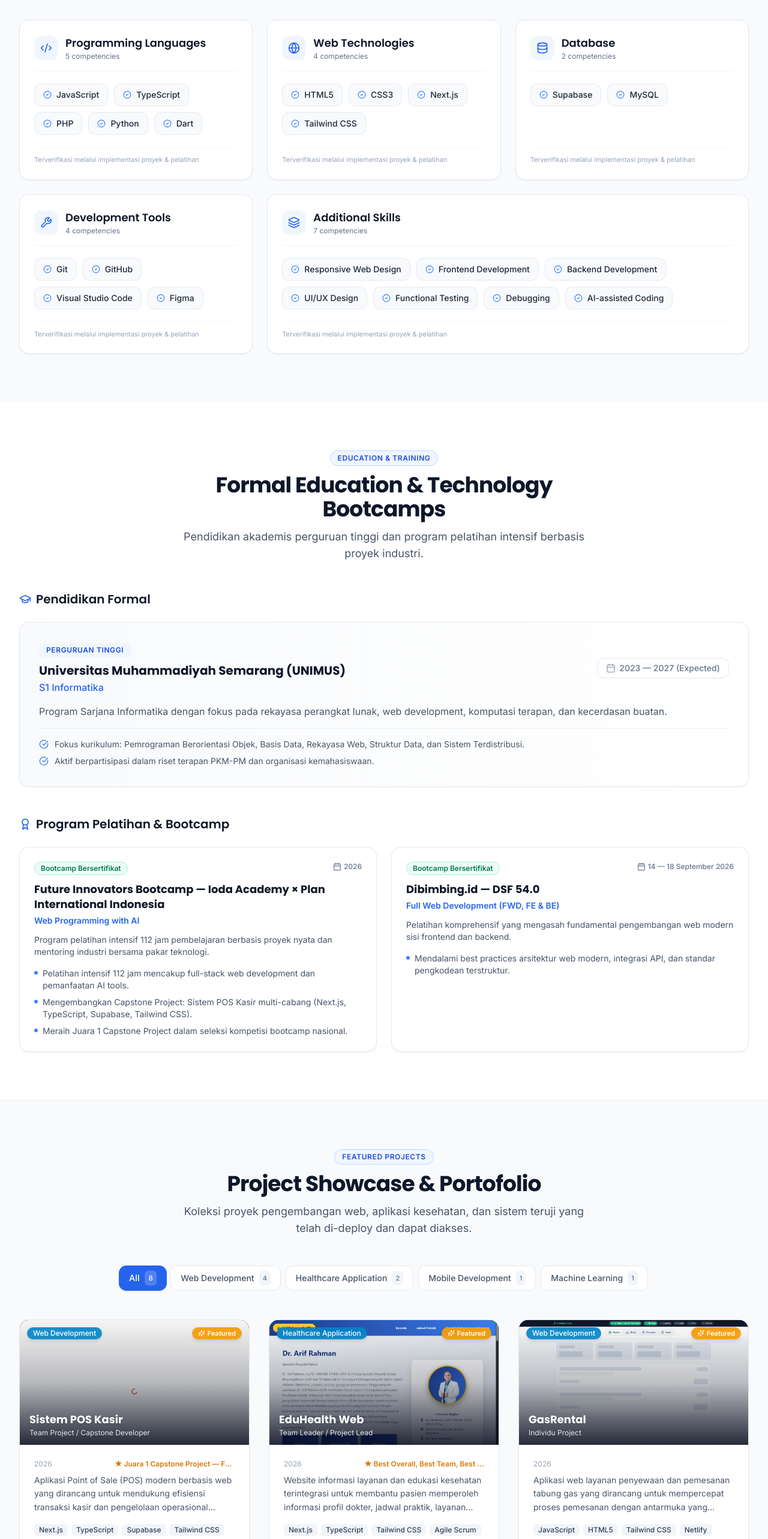
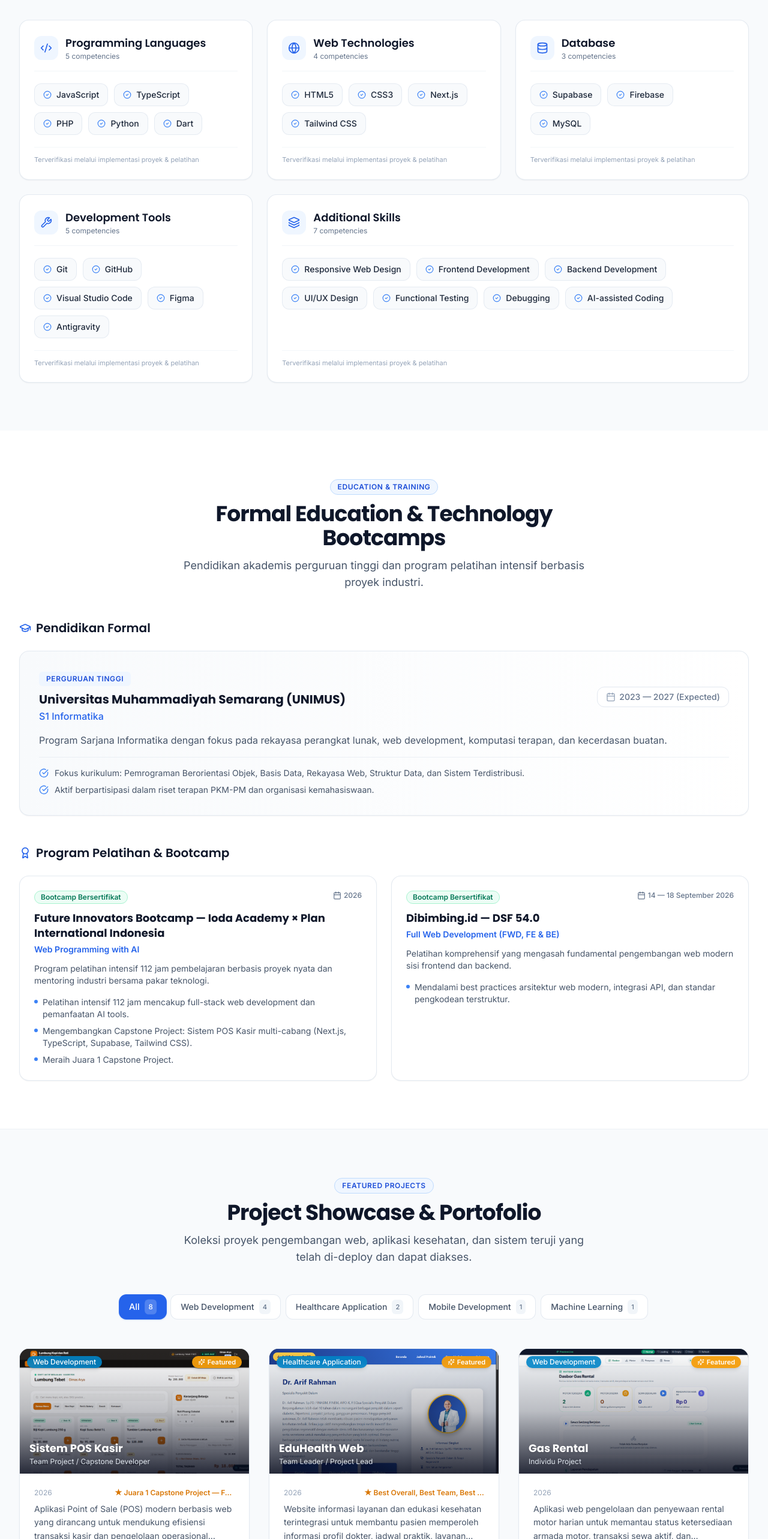
Before and after one commit to zalfasayfanah/Porto-Web, a Next.js app: page / in a window 1280 px wide. Shown: the part 1900-4466 px from the top of the page at 60% size. Built offline with nearby package versions, Linux system fonts and the light colour scheme.

Commit message:
feat: add Firebase and Antigravity to skills, update Gas Rental and POS screenshots, refine bootcamp award copy

```diff
--- a/src/data/education.ts
+++ b/src/data/education.ts
@@ -22,7 +22,7 @@ export const educationData: EducationItem[] = [
     details: [
       "Pelatihan intensif 112 jam mencakup full-stack web development dan pemanfaatan AI tools.",
       "Mengembangkan Capstone Project: Sistem POS Kasir multi-cabang (Next.js, TypeScript, Supabase, Tailwind CSS).",
-      "Meraih Juara 1 Capstone Project dalam seleksi kompetisi bootcamp nasional.",
+      "Meraih Juara 1 Capstone Project.",
     ],
     isBootcamp: true,
   },
--- a/src/data/projects.ts
+++ b/src/data/projects.ts
@@ -71,23 +71,23 @@ export const projectsData: ProjectItem[] = [
   },
   {
     id: "gas-rental",
-    name: "GasRental",
+    name: "Gas Rental",
     category: "Web Development",
     year: 2026,
     role: "Individu Project",
     description:
-      "Aplikasi web layanan penyewaan dan pemesanan tabung gas yang dirancang untuk mempercepat proses pemesanan dengan antarmuka yang bersih dan mudah digunakan.",
+      "Aplikasi web pengelolaan dan penyewaan rental motor harian untuk memantau status ketersediaan armada motor, transaksi sewa aktif, dan pendapatan harian secara real-time.",
     keyFeatures: [
-      "Katalog pilihan jenis dan ukuran tabung gas",
-      "Formulir pemesanan dan penyewaan langsung",
-      "Kalkulasi estimasi biaya sewa transparan",
-      "Tata letak responsif ramah perangkat mobile",
+      "Dasbor monitoring armada motor tersedia dan sedang disewa",
+      "Pencatatan transaksi dan pelacakan sewa aktif berjalan",
+      "Laporan pendapatan dan omzet transaksi sewa harian",
+      "Integrasi real-time database Firestore Live",
     ],
-    techStack: ["JavaScript", "HTML5", "Tailwind CSS", "Netlify"],
+    techStack: ["JavaScript", "HTML5", "Tailwind CSS", "Firebase / Firestore", "Netlify"],
     personalContributions: [
-      "Merancang konsep UI/UX dari sketsa hingga implementasi kode",
-      "Membangun seluruh logika interaktif frontend dan alur formulir pemesanan",
-      "Melakukan konfigurasi deployment di platform Netlify",
+      "Perancangan antarmuka dan alur dasbor rental motor yang bersih dan responsif",
+      "Implementasi integrasi status data real-time dengan Firebase Firestore",
+      "Deployment dan konfigurasi hosting di platform Netlify",
     ],
     deploymentUrl: "https://gasrentalbyzalfa.netlify.app/",
     featured: true,
--- a/src/data/skills.ts
+++ b/src/data/skills.ts
@@ -24,6 +24,7 @@ export const skillsData: SkillCategory[] = [
     title: "Database",
     skills: [
       { name: "Supabase" },
+      { name: "Firebase" },
       { name: "MySQL" },
     ],
   },
@@ -34,6 +35,7 @@ export const skillsData: SkillCategory[] = [
       { name: "GitHub" },
       { name: "Visual Studio Code" },
       { name: "Figma" },
+      { name: "Antigravity" },
     ],
   },
   {
```
Also changed, not shown: public/images/projects/gas-rental.png, public/images/projects/pos-kasir.png.
